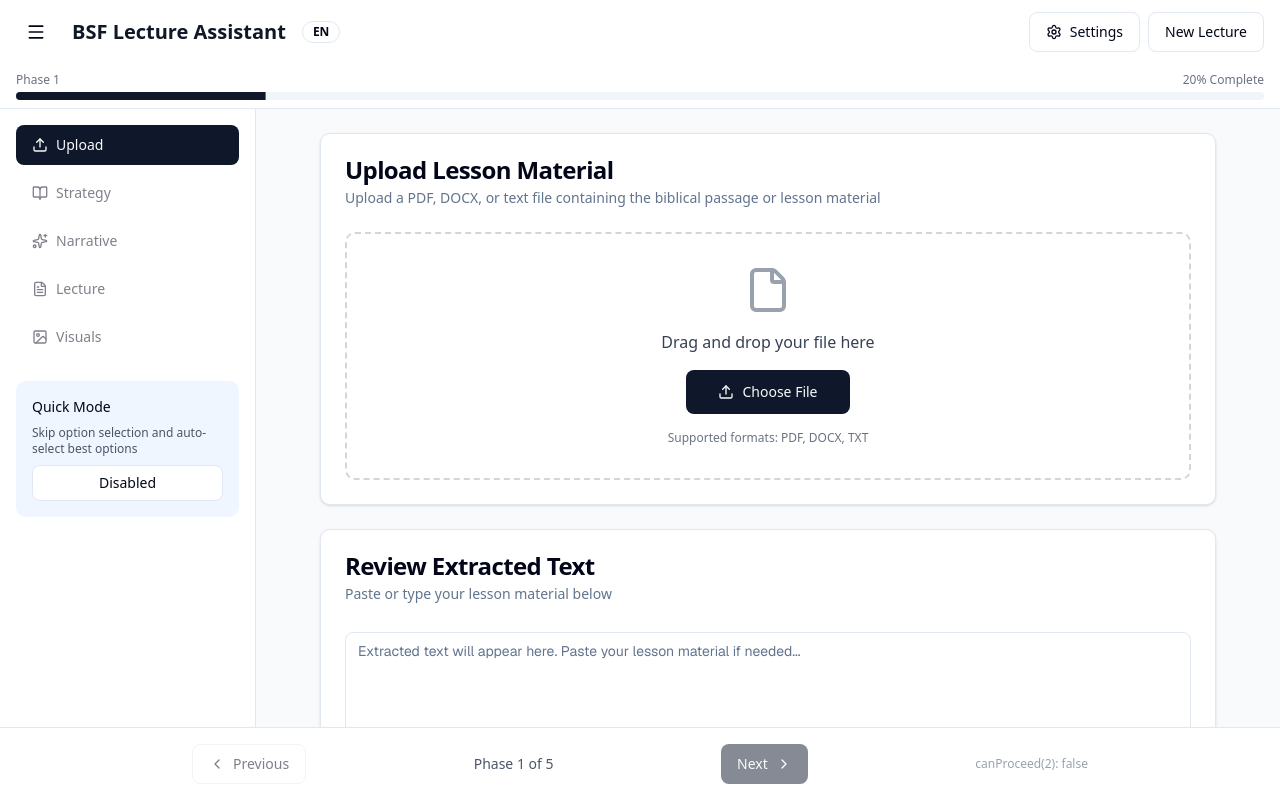
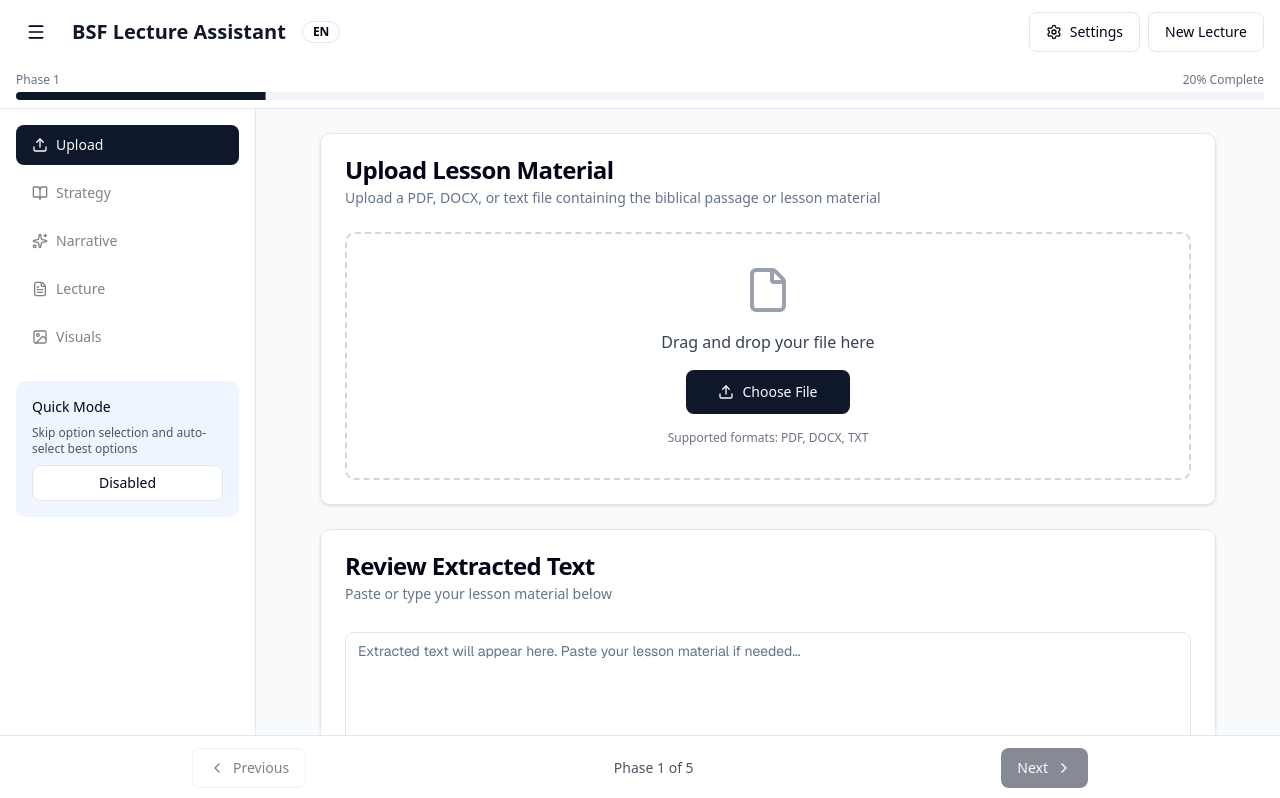
Before and after one commit to adhigaduh/bsf-lecture-assistant, a Next.js app: page / in a window 1280 px wide. Shown: the top 798 px of the page. Built offline with nearby package versions, Linux system fonts and the light colour scheme.

Commit message:
Fix: Add bottom padding to main content so Accept & Save button is accessible

```diff
--- a/app/page.tsx
+++ b/app/page.tsx
@@ -154,7 +154,7 @@ export default function Home() {
         )}
 
         {/* Main Content */}
-        <main className="flex-1 p-6 overflow-auto">
+        <main className="flex-1 p-6 overflow-auto pb-24">
           <div className="max-w-4xl mx-auto">
             <CurrentComponent />
           </div>
@@ -162,7 +162,7 @@ export default function Home() {
       </div>
 
       {/* Navigation Footer */}
-      <footer className="fixed bottom-0 left-0 right-0 bg-white border-t p-4">
+      <footer className="fixed bottom-0 left-0 right-0 bg-white border-t p-3">
         <div className="max-w-4xl mx-auto flex justify-between items-center">
           <Button
             variant="outline"
@@ -184,10 +184,6 @@ export default function Home() {
             Next
             <ChevronRight className="h-4 w-4 ml-2" />
           </Button>
-
-          <div className="text-xs text-gray-400">
-            canProceed({currentPhase + 1}): {canProceedToPhase((currentPhase + 1) as WorkflowPhase) ? 'true' : 'false'}
-          </div>
         </div>
       </footer>
 
```
